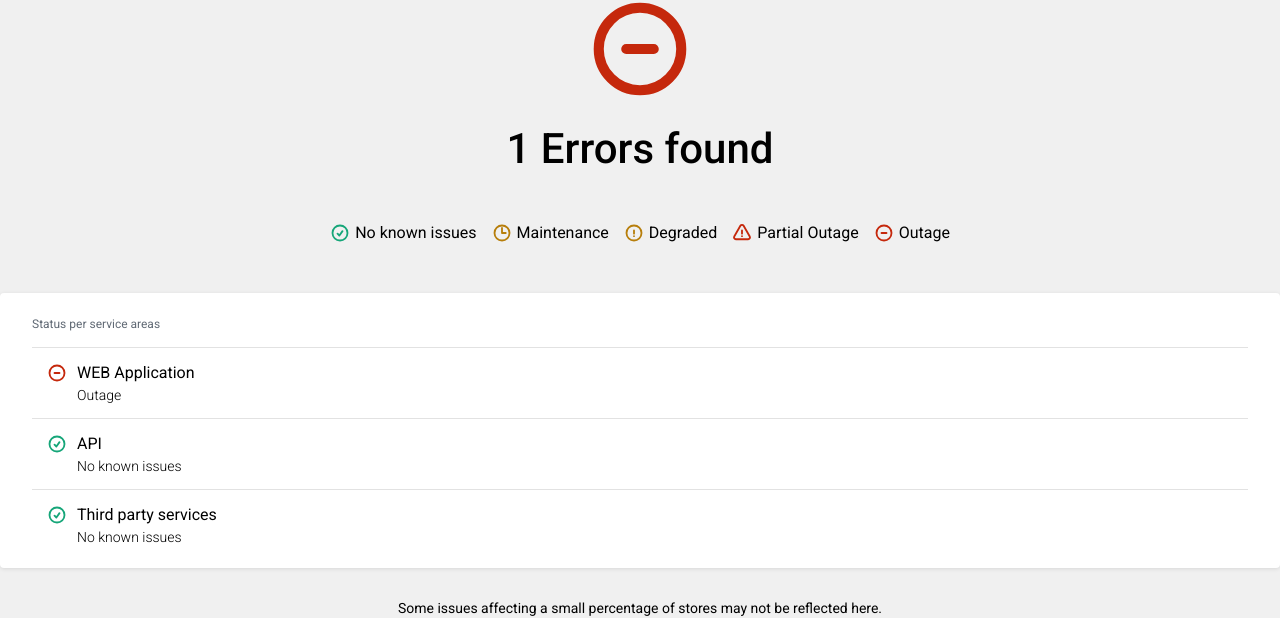
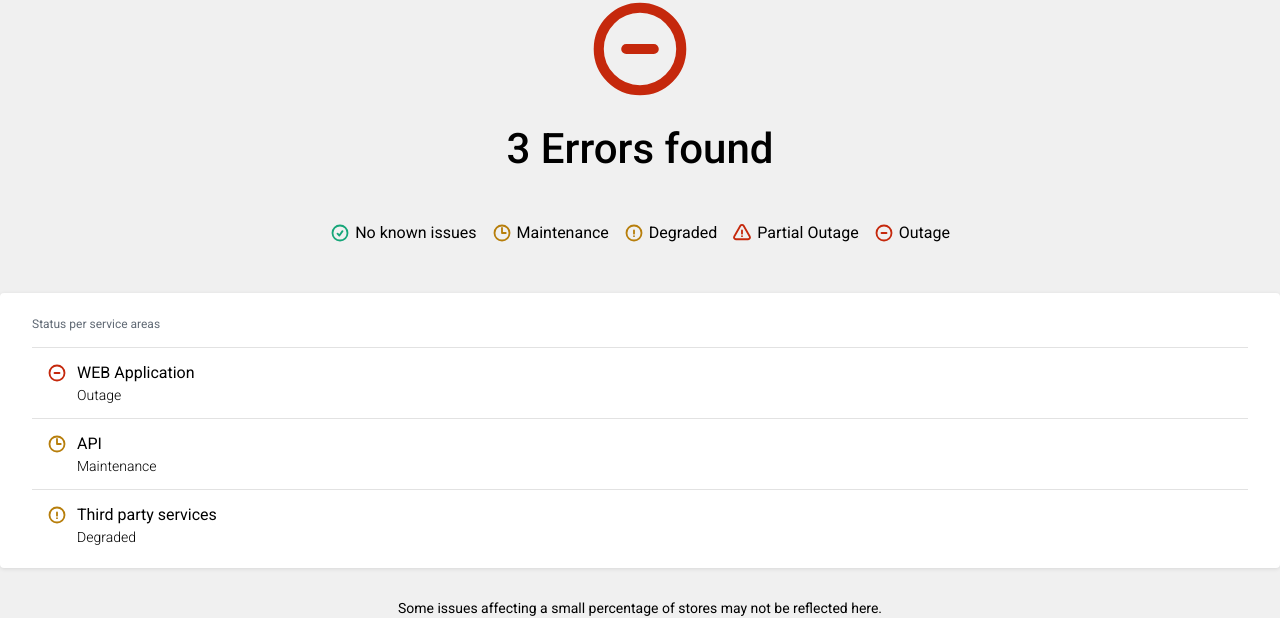
Before and after one commit to Miroslavaten/toggle-status, a React (Vite) app: page / in a window 1280 px wide. Shown: the part 111-729 px from the top of the page. Built offline with nearby package versions, Linux system fonts and the light colour scheme.

Commit message:
login optimized

```diff
--- a/src/App.jsx
+++ b/src/App.jsx
@@ -3,19 +3,20 @@ import EventsList from "./components/EventsList";
 import GeneralStatus from "./components/GeneralStatus";
 import Navbar from "./components/Navbar";
 import StatusTable from "./components/StatusTable";
+import { statuses } from "./helpers/constants";
 
 function App() {
-  const statuses = [
-    { title: "WEB Application", status: "Outage" },
-    { title: "API", status: "No known issues" },
-    { title: "Third party services", status: "No known issues" },
+  const data = [
+    { title: "WEB Application", status: statuses.outage },
+    { title: "API", status: statuses.maintenance },
+    { title: "Third party services", status: statuses.degraded },
   ];
   return (
     <div className="container">
       <Navbar />
-      <GeneralStatus statuses={statuses} />
+      <GeneralStatus data={data} />
       <AllStatuses />
-      <StatusTable statuses={statuses} />
+      <StatusTable data={data} />
       <p className="status-table__note">
         Some issues affecting a small percentage of stores may not be reflected
         here.
--- a/src/components/AllStatuses.jsx
+++ b/src/components/AllStatuses.jsx
@@ -1,24 +1,12 @@
-import Clock from "../assets/icons/Clock";
-import ExclamationCircle from "../assets/icons/ExclamationCircle";
-import ExclamationTriangle from "../assets/icons/ExclamationTriangle";
-import MinusCircle from "../assets/icons/MinusCircle";
-import Tick from "../assets/icons/Tick";
+import { statusItems } from "../helpers/constants";
 
 function AllStatuses() {
-  const statusItems = [
-    { icon: <Tick />, text: "No known issues" },
-    { icon: <Clock />, text: "Maintenance" },
-    { icon: <ExclamationCircle />, text: "Degraded" },
-    { icon: <ExclamationTriangle />, text: "Partial Outage" },
-    { icon: <MinusCircle />, text: "Outage" },
-  ];
-  console.log(statusItems);
   return (
     <div className="all-statuses">
       <ul className="status-list">
         {statusItems.map((item, index) => (
           <li key={index} className="status-list__item">
-            {item.icon}
+            {item.icon()}
             <p>{item.text}</p>
           </li>
         ))}
--- a/src/components/GeneralStatus.jsx
+++ b/src/components/GeneralStatus.jsx
@@ -1,51 +1,28 @@
 import PropTypes from "prop-types";
-import Tick from "../assets/icons/Tick";
-import MinusCircle from "../assets/icons/MinusCircle";
-import ExclamationTriangle from "../assets/icons/ExclamationTriangle";
-import ExclamationCircle from "../assets/icons/ExclamationCircle";
-import Clock from "../assets/icons/Clock";
 
-function GeneralStatus({ statuses }) {
+function GeneralStatus({ data }) {
   const getGeneralStatus = () => {
-    if (statuses.some((item) => item.status === "Outage")) {
-      return { icon: <MinusCircle width={110} />, text: "Outage" };
-    } else if (statuses.some((item) => item.status === "Partial Outage")) {
-      return {
-        icon: <ExclamationTriangle width={110} />,
-        text: '"Partial Outage"',
-      };
-    } else if (statuses.some((item) => item.status === "Degraded")) {
-      return { icon: <ExclamationCircle width={110} />, text: "Degraded" };
-    } else if (statuses.some((item) => item.status === "Maintenance")) {
-      return { icon: <Clock width={110} />, text: "Maintenance" };
-    } else if (statuses.some((item) => item.status === "No known issues")) {
-      return { icon: <Tick width={110} />, text: "No known issues" };
-    }
+    const sorted = [...data];
+    sorted.sort((a, b) => b.status.priority - a.status.priority);
+    const icon = sorted[0].status.icon;
+    return icon({ width: 110 });
   };
-  const getTotalErrors = (statuses) => {
-    const errorStatuses = [
-      "Outage",
-      "Partial Outage",
-      "Degraded",
-      "Maintenance",
-    ];
-    const errorCount = statuses.filter((item) =>
-      errorStatuses.includes(item.status)
-    ).length;
+  const getTotalErrors = (data) => {
+    const errorCount = data.filter((item) => item.status.isError).length;
     return errorCount > 0
       ? `${errorCount} Errors found`
       : "All systems are operational";
   };
   return (
     <div className="general-status">
-      {getGeneralStatus().icon}
-      <h1>{getTotalErrors(statuses)}</h1>
+      {getGeneralStatus()}
+      <h1>{getTotalErrors(data)}</h1>
     </div>
   );
 }
 
 GeneralStatus.propTypes = {
-  statuses: PropTypes.array,
+  data: PropTypes.array,
 };
 
 export default GeneralStatus;
--- a/src/components/StatusTable.jsx
+++ b/src/components/StatusTable.jsx
@@ -1,35 +1,16 @@
 import PropTypes from "prop-types";
-import Tick from "../assets/icons/Tick";
-import ExclamationCircle from "../assets/icons/ExclamationCircle";
-import Clock from "../assets/icons/Clock";
-import ExclamationTriangle from "../assets/icons/ExclamationTriangle";
-import MinusCircle from "../assets/icons/MinusCircle";
 
-const StatusTable = ({ statuses }) => {
-  const getStatusIcon = (status) => {
-    switch (status) {
-      case "No known issues":
-        return <Tick />;
-      case "Maintenance":
-        return <Clock />;
-      case "Degraded":
-        return <ExclamationCircle />;
-      case "Partial Outage":
-        return <ExclamationTriangle />;
-      case "Outage":
-        return <MinusCircle />;
-    }
-  };
+const StatusTable = ({ data }) => {
   return (
     <div className="status-table">
       <p>Status per service areas</p>
       <ul className="status-table__list">
-        {statuses.map((item, index) => (
+        {data.map((item, index) => (
           <li key={index} className="list__item">
-            {getStatusIcon(item.status)}
+            {item.status.icon()}
             <div className="list__item-right">
               <h4 className="list__item-title">{item.title}</h4>
-              <p className="list__item-description">{item.status}</p>
+              <p className="list__item-description">{item.status.text}</p>
             </div>
           </li>
         ))}
@@ -39,6 +20,6 @@ const StatusTable = ({ statuses }) => {
 };
 
 StatusTable.propTypes = {
-  statuses: PropTypes.array,
+  data: PropTypes.array,
 };
 export default StatusTable;
--- /dev/null
+++ b/src/helpers/constants.jsx
@@ -0,0 +1,40 @@
+import Clock from "../assets/icons/Clock";
+import ExclamationCircle from "../assets/icons/ExclamationCircle";
+import ExclamationTriangle from "../assets/icons/ExclamationTriangle";
+import MinusCircle from "../assets/icons/MinusCircle";
+import Tick from "../assets/icons/Tick";
+
+export const statuses = {
+  noIssues: {
+    icon: (props) => <Tick {...props} />,
+    text: "No known issues",
+    isError: false,
+    priority: 0,
+  },
+  maintenance: {
+    icon: (props) => <Clock {...props} />,
+    text: "Maintenance",
+    isError: true,
+    priority: 1,
+  },
+  degraded: {
+    icon: (props) => <ExclamationCircle {...props} />,
+    text: "Degraded",
+    isError: true,
+    priority: 2,
+  },
+  partialOutage: {
+    icon: (props) => <ExclamationTriangle {...props} />,
+    text: "Partial Outage",
+    isError: true,
+    priority: 3,
+  },
+  outage: {
+    icon: (props) => <MinusCircle {...props} />,
+    text: "Outage",
+    isError: true,
+    priority: 4,
+  },
+};
+
+export const statusItems = Object.values(statuses);
```
